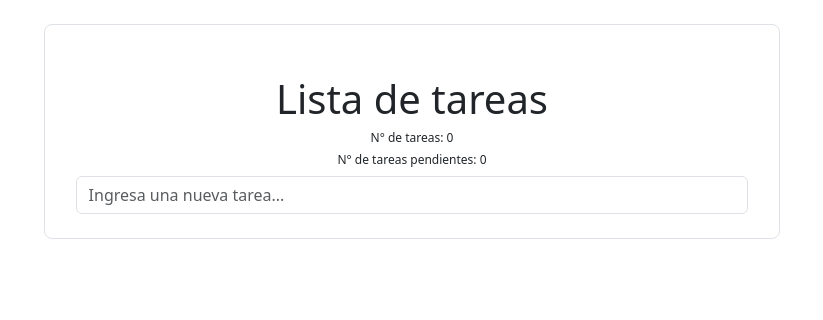
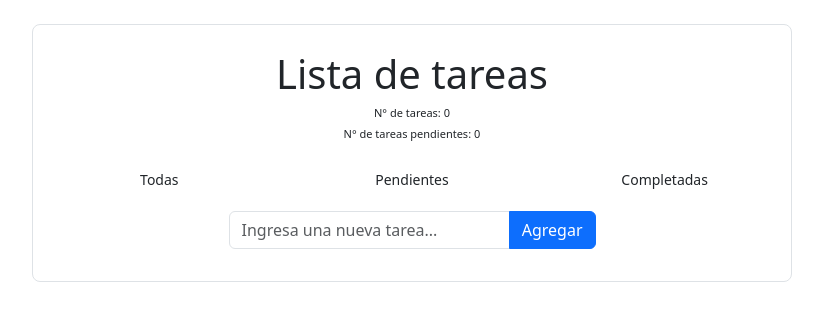
Before and after one commit to Thimo23/Proyectos-en-React, a React (Vite) app in the folder proyectos-react/: page / in a window 1280 px wide. Shown: the top 320 px of the page, without its empty margins (228-1051 px from the left). Built offline with nearby package versions, Linux system fonts and the light colour scheme.

Commit message:
-Modicando y estilos y corrigiendo errores. -Se añado el uso de LocalStorage para almacenar las tareas

```diff
--- a/proyectos-react/index.html
+++ b/proyectos-react/index.html
@@ -2,11 +2,10 @@
 <html lang="en">
   <head>
     <meta charset="UTF-8" />
-    <link rel="icon" type="image/svg+xml" href="/vite.svg" />
     <link href="https://cdn.jsdelivr.net/npm/bootstrap@5.3.2/dist/css/bootstrap.min.css" rel="stylesheet" integrity="sha384-T3c6CoIi6uLrA9TneNEoa7RxnatzjcDSCmG1MXxSR1GAsXEV/Dwwykc2MPK8M2HN" crossorigin="anonymous">
     <link rel="stylesheet" href="https://cdn.jsdelivr.net/npm/bootstrap-icons@1.11.2/font/bootstrap-icons.min.css">
     <meta name="viewport" content="width=device-width, initial-scale=1.0" />
-    <title>Vite + React</title>
+    <title>ToDo App</title>
   </head>
   <body>
     <div id="root"></div>
--- a/proyectos-react/src/Components/AddTask.jsx
+++ b/proyectos-react/src/Components/AddTask.jsx
@@ -1,30 +1,37 @@
-import React from 'react'
-import { useState } from 'react'
+import React, { useState } from 'react';
 
-export const AddTask = ({addTask}) => {
-    const [inputValue, setInputValue] = useState('')
-    const [error, setError] = useState('')
+export const AddTask = ({ addTask }) => {
+  const [inputValue, setInputValue] = useState('');
+  const [error, setError] = useState('');
 
   const onInputChange = (event) => {
     setInputValue(event.target.value);
-    }
+  };
+
   const onSubmit = (event) => {
     event.preventDefault();
 
-        if(inputValue.trim() === ''){
-            setError('El campo no puede estar vacio');
+    if (inputValue.trim() === '') {
+      setError('El campo no puede estar vacío');
       return;
     }
-        if(inputValue.length<=3){
-            setError('La tarea debe tener minimo mas de 3 caracteres');
+    if (inputValue.length <= 3) {
+      setError('La tarea debe tener al menos 4 caracteres');
       return;
     }
+    if (inputValue.length >= 25) {
+      setError('La tarea tiene un máximo de 25 caracteres.');
+      return;
+    }
+
     addTask(inputValue);
     setInputValue('');
     setError('');
-    }
+  };
+
   return (
-    <form onSubmit={onSubmit} className='col-11 mx-auto mb-4'>
+    <form onSubmit={onSubmit} className='col-lg-6 col-md-8 col-sm-10 col-12 mx-auto mb-4'>
+      <div className='input-group'>
         <input
           className='form-control'
           type='text'
@@ -32,7 +39,11 @@ export const AddTask = ({addTask}) => {
           value={inputValue}
           onChange={onInputChange}
         />
-        {error && <p style={{color:'red'}}>{error}</p>}
+        <button type='submit' className='btn btn-primary'>
+          Agregar
+        </button>
+      </div>
+      {error && <p style={{ color: 'red', marginTop: '0.5rem' }}>{error}</p>}
     </form>
-  )
-}
+  );
+};
--- a/proyectos-react/src/Components/Item.jsx
+++ b/proyectos-react/src/Components/Item.jsx
@@ -5,46 +5,65 @@ export const Item = ({
   editingTaskId,
   editedTaskText,
   handleEdit,
-  handleComplete,  // No es necesario pasar setCompletedId y setCompleted aquí
+  handleComplete,
   handleSaveEdit,
   handleDelete,
   setEditedTaskText,
+  taskFilter,
 }) => {
-
-
   return (
-    <li className='list-group-item d-flex justify-content-between align-items-center' key={item.id}>
-      <div className='col-8'>
+    <li className='list-group-item d-sm-flex justify-content-between' key={item.id}>
       {item.id === editingTaskId ? (
-          <div>
+        <div className='col-lg-8 col-md-6'>
+          <div className="input-group d-flex">
             <input
               className='form-control'
               type='text'
               value={editedTaskText}
               onChange={(e) => setEditedTaskText(e.target.value)}
             />
-            <button onClick={handleSaveEdit} className='btn btn-primary'>Guardar</button>
+            <button onClick={handleSaveEdit} className='btn btn-primary'>
+              Guardar
+            </button>
+          </div>
         </div>
       ) : (
-          <div className={`task ${item.completado ? 'completed' : ''}`}>
-            <label>
+        <label className='col-lg-8 col-md-6 text-truncate p-1'>
           <input
-                className='form-check-input rounded-4 custom-checkbox'
+            className='form-check-input me-1 rounded-4 custom-checkbox'
             type='checkbox'
-                // maneja handlecomplete aca
             checked={item.completado}
             onChange={() => handleComplete(item.id)}
           />
           {item.title}
         </label>
+      )}
+
+      {taskFilter === 'completed' || item.completado ? (
+        <div className='col-lg-4 col-md-6 d-md-flex justify-content-end'>
+          <button
+            onClick={() => handleDelete(item.id)}
+            className='btn btn-danger rounded-5'
+          >
+            <i className='bi bi-x-circle'></i>
+          </button>
+        </div>
+      ) : (
+        <div className='col-lg-4 col-md-6 d-md-flex justify-content-end'>
+          <button
+            onClick={() => handleEdit(item.id)}
+            className='btn btn-warning rounded-5'
+          >
+            <i className='bi bi-pencil-square'></i>
+          </button>
+          <button
+            onClick={() => handleDelete(item.id)}
+            className='btn btn-danger rounded-5'
+          >
+            <i className='bi bi-x-circle'></i>
+          </button>
         </div>
       )}
-      </div>
-
-      <div className='col-4 d-flex justify-content-end'>
-        <button onClick={() => handleEdit(item.id)} className='btn btn-warning rounded-circle'><i className="bi bi-pencil-square"></i></button>
-        <button onClick={() => handleDelete(item.id)} className='btn btn-danger rounded-circle'><i className="bi bi-x-circle"></i></button>
-      </div>
     </li>
   );
 };
--- a/proyectos-react/src/Components/Tasks.jsx
+++ b/proyectos-react/src/Components/Tasks.jsx
@@ -1,23 +1,50 @@
-import React, { useState } from 'react';
+import React, { useEffect, useState } from 'react';
 import { AddTask } from './AddTask';
 import { Item } from './Item';
 import { handleFunctions } from '../helpers/handleFunctions';
 
 export const Tasks = () => {
-  const [array, setArray] = useState([]);
+  const [array, setArray] = useState(handleFunctions.getDataFromLocalStorage());
+  const [taskFilter, setTaskFilter] = useState('all');
   const [editingTaskId, setEditingTaskId] = useState(null);
   const [editedTaskText, setEditedTaskText] = useState('');
 
+  useEffect(() => {
+    handleFunctions.setDataToLocalStorage(array);
+  }, [array]);
+
+  const selectedList = handleFunctions.getFilteredTask(taskFilter, array);
+
+  const { value: numT, className: numTclass } = handleFunctions.numTareas(array);
+  const { value: numTp, className: numtpClass } = handleFunctions.numTareasPendientes(array);
+
   return (
     <>
-    <div className='border rounded-3 mt-4'>
+      <div className='row border rounded-3 mt-4 mb-3'>
+        <div className='col-12'>
           <h1>Lista de tareas</h1>
-    <h2>N° de tareas: {array.length}</h2>
-    <h2>N° de tareas pendientes: {array.filter(item=> !item.completado).length}</h2>
+          <div className='row mb-3'>
+            <h2>N° de tareas: {numT}</h2>
+            <h2>
+              N° de tareas pendientes:<span className={numtpClass}>{numTp}</span>
+            </h2>
+          </div>
+
+          <div className='row mb-3'>
+            <button className='col-lg-4 col-md-4 btn btn-sm text-truncate' onClick={() => setTaskFilter('all')}>
+              Todas
+            </button>
+            <button className='col-lg-4 col-md-4  btn btn-sm text-truncate' onClick={() => setTaskFilter('pending')}>
+              Pendientes
+            </button>
+            <button className='col-lg-4 col-md-4 btn btn-sm text-truncate' onClick={() => setTaskFilter('completed')}>
+              Completadas
+            </button>
+          </div>
 
           <AddTask addTask={(val) => handleFunctions.onAddTask(array, val, setArray)} />
-      <ul className='list-group'>
-        {array.map(item => (
+          <ul className='list-group mb-2'>
+            {selectedList.map((item) => (
               <Item
                 key={item.id}
                 item={item}
@@ -26,13 +53,14 @@ export const Tasks = () => {
                 handleEdit={() => handleFunctions.handleEdit(array, item.id, setEditingTaskId, setEditedTaskText)}
                 handleSaveEdit={() => handleFunctions.handleSaveEdit(array, editingTaskId, editedTaskText, setArray, setEditingTaskId, setEditedTaskText)}
                 handleDelete={() => handleFunctions.handleDelete(array, item.id, setArray)}
-          handleComplete={() => handleFunctions.handleComplete(array,item.id,setArray)}
+                handleComplete={() => handleFunctions.handleComplete(array, item.id, setArray)}
                 setEditedTaskText={setEditedTaskText}
+                taskFilter={taskFilter}
               />
             ))}
           </ul>
         </div>
-
+      </div>
     </>
   );
 };
--- a/proyectos-react/src/helpers/handleFunctions.js
+++ b/proyectos-react/src/helpers/handleFunctions.js
@@ -34,4 +34,44 @@ export const handleFunctions = {
       };
       setArray([...array, data]);
     },
+
+    numTareas: (array) => {
+      const numTareas = array.length;
+      return {
+        value: numTareas,
+        className: numTareas > 0 ? 'rojo' : '',
+      };
+    },
+
+    numTareasPendientes: (array) => {
+      const numTareasPendientes = array.filter(item => !item.completado).length;
+      return {
+        value: numTareasPendientes,
+        className: numTareasPendientes > 0 ? 'rojo' : '',
+      };
+    },
+    handleCompleted:(array) => {
+      return array.filter(item=> item.completado);
+    },
+
+    getFilteredTask:(taskFilter,array) => {
+      switch(taskFilter) {
+        case 'completed' :
+          return handleFunctions.handleCompleted(array);
+        case 'pending':
+          return array.filter(item => !item.completado);
+        case 'all':
+          default:
+            return array;
+      }
+    },
+
+    getDataFromLocalStorage: () => {
+      const storedData = localStorage.getItem('myData');
+      return storedData? JSON.parse(storedData) : [];
+    },
+
+    setDataToLocalStorage: (data) => {
+      localStorage.setItem('myData', JSON.stringify(data));
+    }
   };
--- a/proyectos-react/src/index.css
+++ b/proyectos-react/src/index.css
@@ -1,22 +1,22 @@
 body{
-  margin:0;
-  padding:0;
+ padding: 0;
+ margin: 0;
 }
 h1{
   text-align: center;
-  margin-top: 50px;
+  margin-top: 25px;
 }
-h2{
-  font-size: 12px;
+h2,span {
+  font-size: 11px;
   display: flex;
-  justify-content:space-around;
+  justify-content: center;
 }
+span{
+  margin-left: 3px;
+}
+
 .rounded-checkbox{
   border-radius: 50%;
-}
-
-.task.completed {
-
 }
 
 .custom-checkbox {
@@ -30,3 +30,7 @@ h2{
   border: 1px solid #2ecc71;
 
 }
+
+.rojo{
+  color: red;
+}
```
Lines whose indentation alone changed are shown as unchanged.
